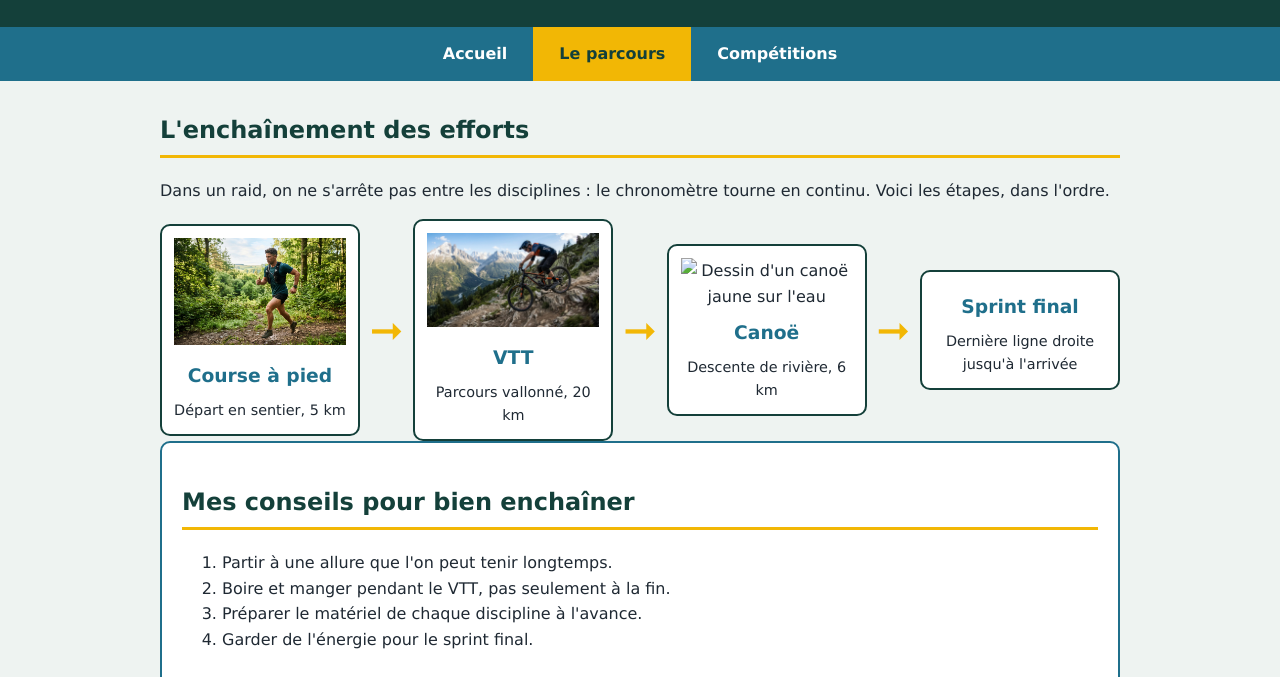
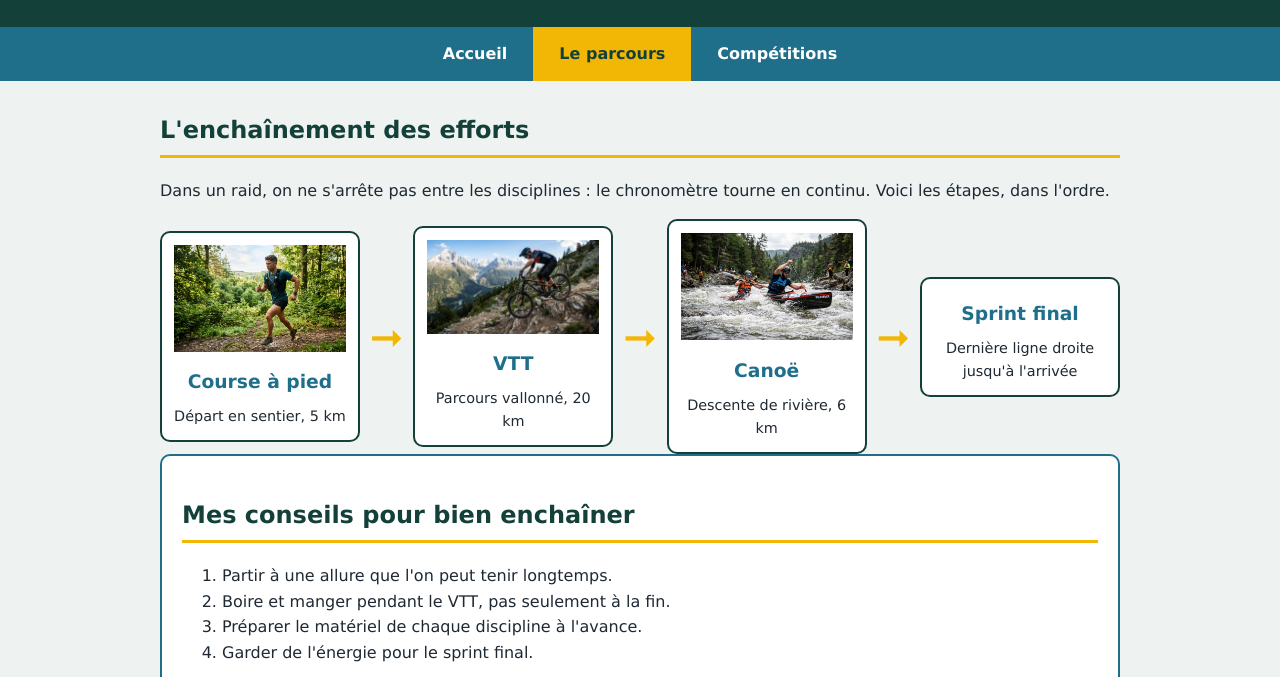
Before and after one commit to mart1-04/site-projet-NSI-1, a plain HTML site: page files (1)/parcours.html in a window 1280 px wide. Shown: the part 123-800 px from the top of the page. Drawn offline with Linux system fonts and the light colour scheme.

Commit message:
Fix image filename from 'canoë.jpg' to 'canoe.jpg'

```diff
--- a/files (1)/parcours.html
+++ b/files (1)/parcours.html
@@ -57,7 +57,7 @@
 
         <!-- Étape 3 -->
         <div class="etape">
-          <img src="canoë.jpg" alt="Dessin d'un canoë jaune sur l'eau" width="200" height="125">
+          <img src="canoe.jpg" alt="Dessin d'un canoë jaune sur l'eau" width="200" height="125">
           <h3>Canoë</h3>
           <p>Descente de rivière, 6 km</p>
         </div>
```
